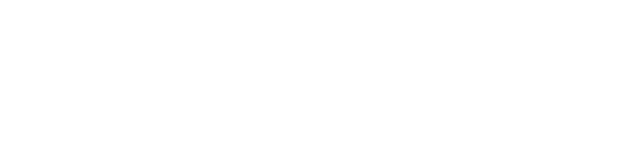
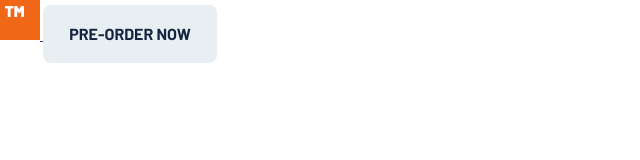
Before and after one commit to JessicaUnderwood/fem-coder-coder-landing-page, a plain HTML site: page index.html in a window 1280 px wide. Shown: the whole page, without its empty margins (0-640 px from the left). Drawn offline with Linux system fonts and the light colour scheme.

Commit message:
Commiting changes to save progress

```diff
--- a/CSS/styles.css
+++ b/CSS/styles.css
@@ -1,3 +1,30 @@
+/* barlow-500 - latin */
+@font-face {
+  font-display: swap; /* Check https://developer.mozilla.org/en-US/docs/Web/CSS/@font-face/font-display for other options. */
+  font-family: 'Barlow';
+  font-style: normal;
+  font-weight: 500;
+  src: url('../fonts/barlow-v12-latin-500.woff2') format('woff2'); /* Chrome 36+, Opera 23+, Firefox 39+, Safari 12+, iOS 10+ */
+}
+/* barlow-900 - latin */
+@font-face {
+  font-display: swap; /* Check https://developer.mozilla.org/en-US/docs/Web/CSS/@font-face/font-display for other options. */
+  font-family: 'Barlow';
+  font-style: normal;
+  font-weight: 900;
+  src: url('../fonts/barlow-v12-latin-900.woff2') format('woff2'); /* Chrome 36+, Opera 23+, Firefox 39+, Safari 12+, iOS 10+ */
+}
+/* barlow-700 - latin */
+@font-face {
+  font-display: swap; /* Check https://developer.mozilla.org/en-US/docs/Web/CSS/@font-face/font-display for other options. */
+  font-family: 'Barlow';
+  font-style: normal;
+  font-weight: 700;
+  src: url('../fonts/barlow-v12-latin-700.woff2') format('woff2'); /* Chrome 36+, Opera 23+, Firefox 39+, Safari 12+, iOS 10+ */
+}
+
+
+
 :root {
   --orange: hsl(22, 89%, 52%);
   --orange-Lt: hsl(22, 100%, 69%);
@@ -14,7 +41,7 @@
 }
 
 body {
-  font-family: Ariel, Helvetica, sans-serif;
+  font-family: 'Barlow', Arial, Helvetica, sans-serif;
   margin: 0;
 }
 
@@ -27,3 +54,41 @@ h3 {
 button {
   font-family: inherit;
 }
+
+button:hover {
+  cursor: pointer;
+}
+
+.button {
+  font-size: 1rem;
+  line-height: 1.625;
+  font-weight: 700;
+  text-transform: uppercase;
+  padding: 16px 26px;
+  border: 0;
+  border-radius: 8px;
+  transition: 150ms ease-out;
+  transition-property: background-color, color;
+}
+
+.button.blue {
+  background-color: var(--grey-Lt);
+  color: var(--blue);
+}
+
+.button.blue:hover {
+  background-color: var(--blue);
+  color: var(--white);
+}
+
+.button.orange {
+
+}
+
+/* grid styles */
+
+.grid-main {
+  display: grid;
+  /* this code means the middle column cant get bigger than 800px (50rem) */
+  grid-template-columns: 1fr min(100%, 50rem) 1fr;
+}
--- a/index.html
+++ b/index.html
@@ -7,6 +7,20 @@
   <title>Document</title>
 </head>
 <body>
+  <header>
+    <nav>
+      <a href="">
+        <img src="assets/shared/logo.svg" width="40" height="40" alt="Typemaster Home">
+      </a>
+      <button class="button blue">Pre-order now</button>
+    </nav>
+  </header>
+  <main>
+
+  </main>
+  <footer>
+
+  </footer>
 
 </body>
 </html>
```
Also changed, not shown: fonts/barlow-v12-latin-500.woff2 (added), fonts/barlow-v12-latin-700.woff2 (added), fonts/barlow-v12-latin-900.woff2 (added), 1 other file.
